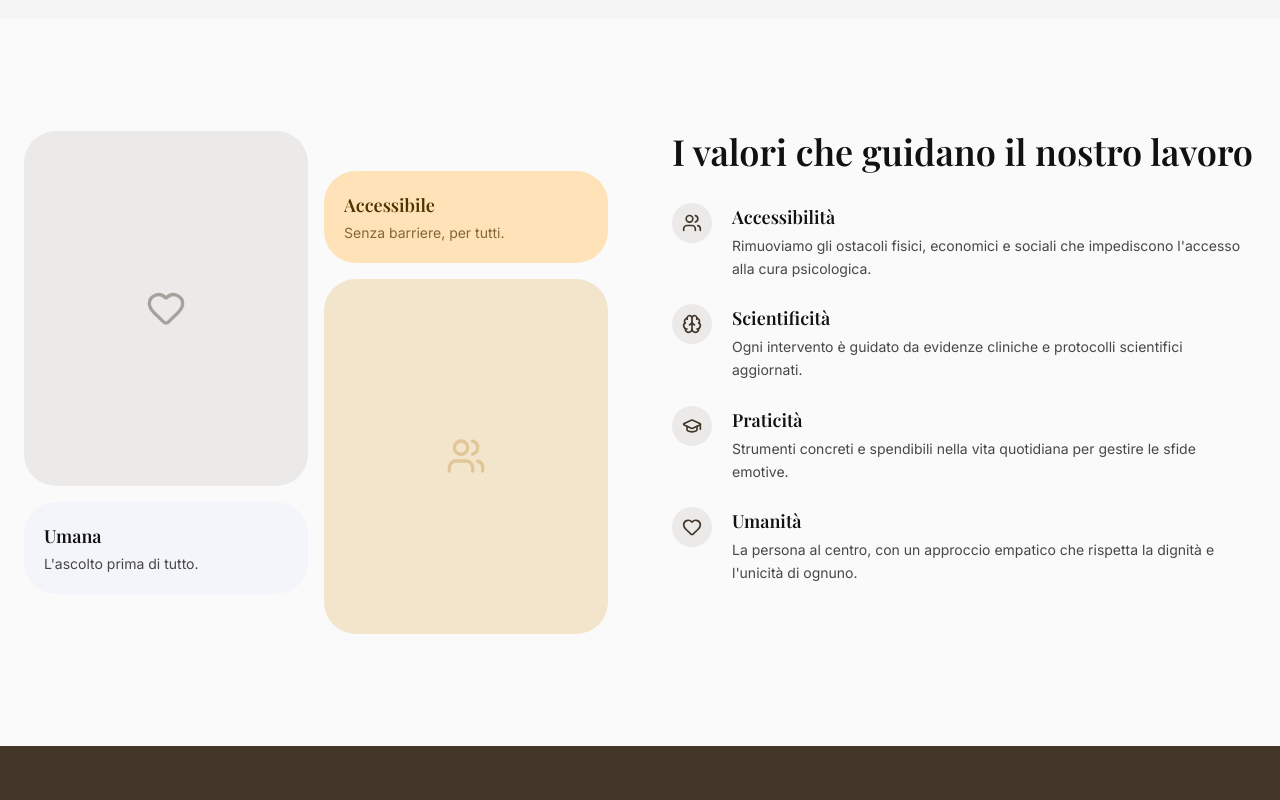
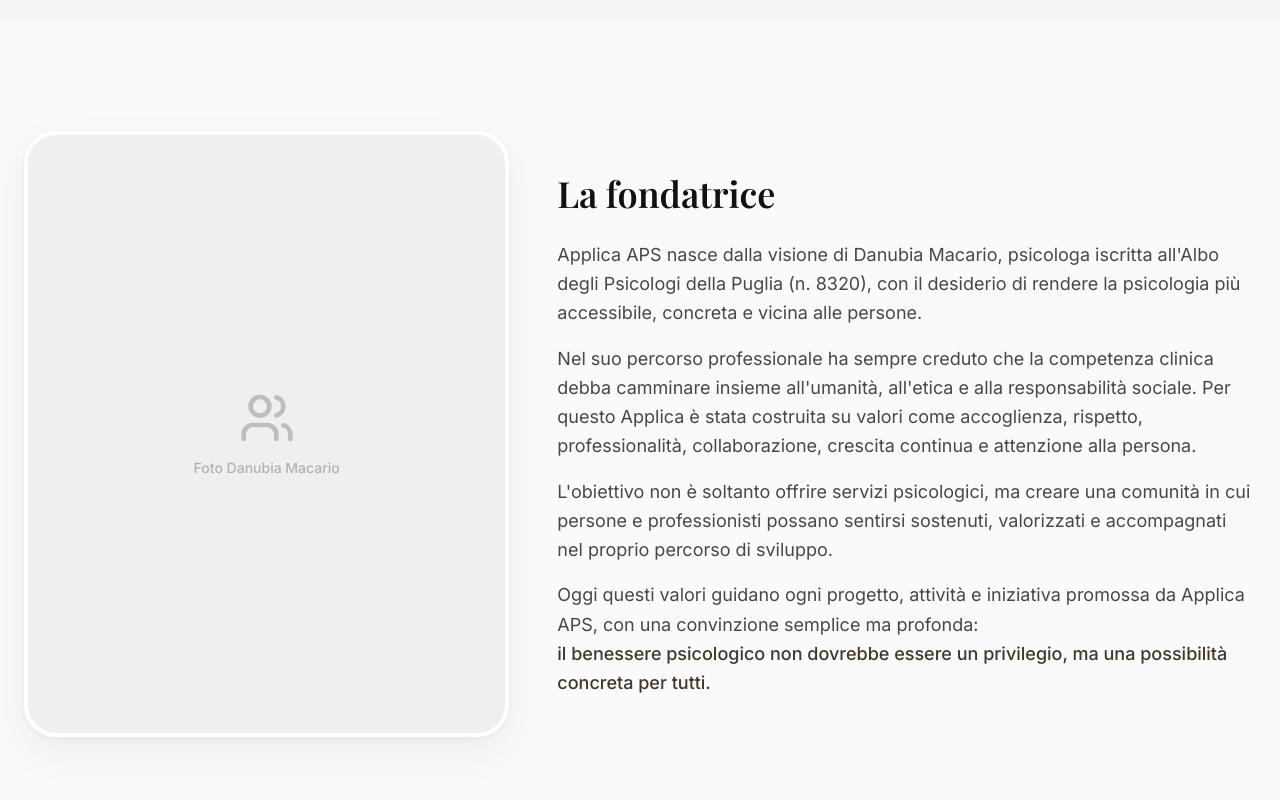
Before and after one commit to applicaaps/applica, a Next.js app in the folder applica-app/: page /chi-siamo in a window 1280 px wide. Shown: the part 1580-2380 px from the top of the page. Built offline with nearby package versions, Linux system fonts and the light colour scheme; a web font is replaced by a local one.

Commit message:
aggiunta testo

```diff
--- a/applica-app/app/chi-siamo/page.tsx
+++ b/applica-app/app/chi-siamo/page.tsx
@@ -99,6 +99,46 @@
                     Una rete di persone e professionisti che condividono valori, sostegno reciproco, collaborazione e crescita, per costruire una psicologia più vicina alle persone.
                   </p>
                 </div>
+              </div>
+            </RevealSection>
+          </div>
+        </div>
+      </section>
+
+      {/* ─── Fondatrice ─── */}
+      <section className="py-20 md:py-28 overflow-hidden">
+        <div className="container mx-auto px-4 md:px-6 grid grid-cols-1 lg:grid-cols-12 gap-12 items-center">
+          <div className="lg:col-span-5 relative order-2 lg:order-1">
+            <RevealSection>
+              <div className="aspect-[4/5] rounded-2xl overflow-hidden ambient-shadow-lg border-4 border-white bg-[var(--color-surface-container)] flex items-center justify-center text-[var(--color-outline)]">
+                <div className="flex flex-col items-center">
+                  <Users size={56} className="mb-3 opacity-40" />
+                  <span className="text-sm font-medium opacity-50">Foto Danubia Macario</span>
+                </div>
+              </div>
+            </RevealSection>
+          </div>
+          <div className="lg:col-span-7 space-y-6 order-1 lg:order-2">
+            <RevealSection>
+              <h2 className="text-3xl md:text-4xl font-bold text-[var(--color-on-surface)] leading-tight">
+                La fondatrice
+              </h2>
+            </RevealSection>
+            <RevealSection stagger={1}>
+              <div className="space-y-4 text-lg text-[var(--color-on-surface-variant)] leading-relaxed prose-pretty">
+                <p>
+                  Applica APS nasce dalla visione di Danubia Macario, psicologa iscritta all&apos;Albo degli Psicologi della Puglia (n. 8320), con il desiderio di rendere la psicologia più accessibile, concreta e vicina alle persone.
+                </p>
+                <p>
+                  Nel suo percorso professionale ha sempre creduto che la competenza clinica debba camminare insieme all&apos;umanità, all&apos;etica e alla responsabilità sociale. Per questo Applica è stata costruita su valori come accoglienza, rispetto, professionalità, collaborazione, crescita continua e attenzione alla persona.
+                </p>
+                <p>
+                  L&apos;obiettivo non è soltanto offrire servizi psicologici, ma creare una comunità in cui persone e professionisti possano sentirsi sostenuti, valorizzati e accompagnati nel proprio percorso di sviluppo.
+                </p>
+                <p>
+                  Oggi questi valori guidano ogni progetto, attività e iniziativa promossa da Applica APS, con una convinzione semplice ma profonda: <br />
+                  <span className="font-medium text-[var(--color-primary)]">il benessere psicologico non dovrebbe essere un privilegio, ma una possibilità concreta per tutti.</span>
+                </p>
               </div>
             </RevealSection>
           </div>
```
Also changed, not shown: 1 other file (tests, documents, lock files or other folders).
